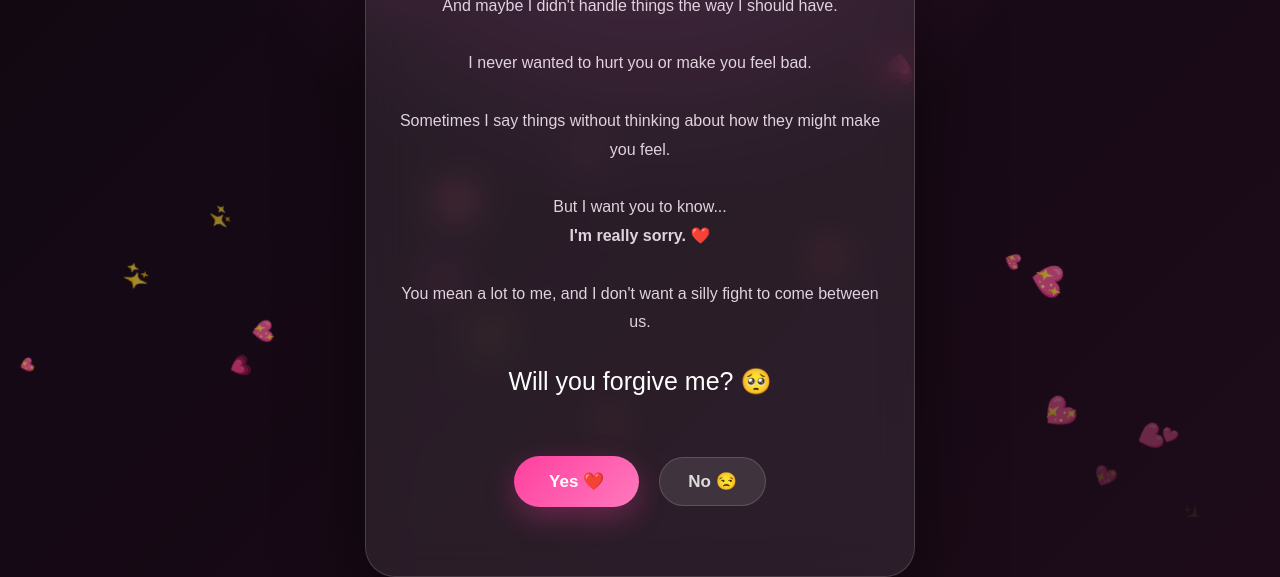
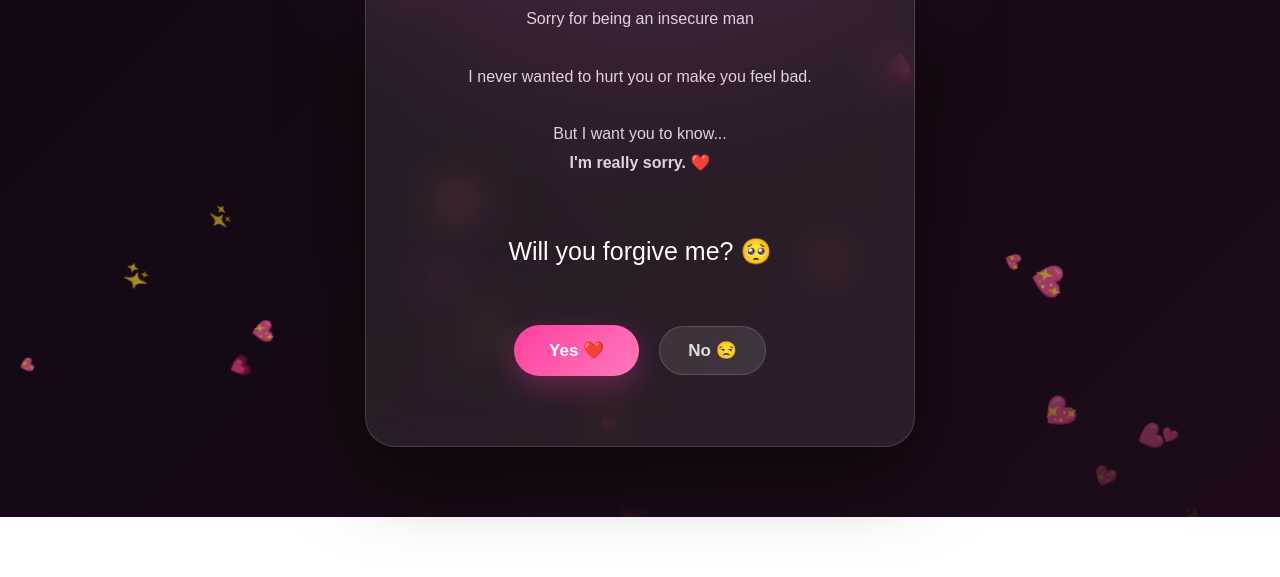
Before and after one commit to senuracmps/sorry, a plain HTML site: page index.html in a window 1280 px wide. Shown: the part 283-860 px from the top of the page. After the commit the page ends 800 px from the top, so only its background shows below. Drawn offline with Linux system fonts and the light colour scheme.

Commit message:
Simplify apology message in index.html
Removed several lines to simplify the apology message.

```diff
--- a/index.html
+++ b/index.html
@@ -251,23 +251,12 @@
 
         <p class="message">
 
-            I know we had a little fight...
-
-            <br><br>
-
-            And maybe I didn't handle things
-            the way I should have.
+            Sorry for being an insecure man
 
             <br><br>
 
             I never wanted to hurt you
             or make you feel bad.
-
-            <br><br>
-
-            Sometimes I say things without
-            thinking about how they might
-            make you feel.
 
             <br><br>
 
@@ -280,10 +269,6 @@
             </strong>
 
             <br><br>
-
-            You mean a lot to me,
-            and I don't want a silly fight
-            to come between us.
 
         </p>
 
```
